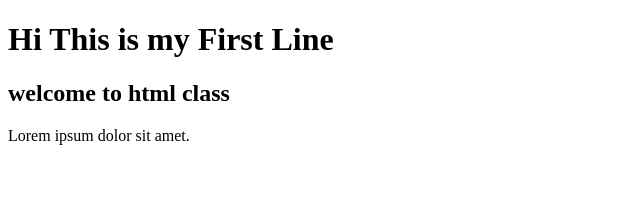
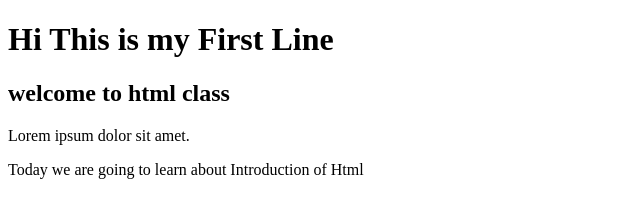
Before and after one commit to AARTHI124/Frontend_classnotes, a plain HTML site: page index.html in a window 1280 px wide. Shown: the whole page, without its empty margins (0-640 px from the left). Drawn offline with Linux system fonts and the light colour scheme.

Commit message:
Update index.html

```diff
--- a/index.html
+++ b/index.html
@@ -9,5 +9,6 @@
     <h1>Hi This is my First Line </h1>
     <h2> welcome to html class</h2>
     <p>Lorem ipsum dolor sit amet.</p>
+    <p>Today we are going to learn about Introduction of Html</p>
 </body>
 </html>
```
